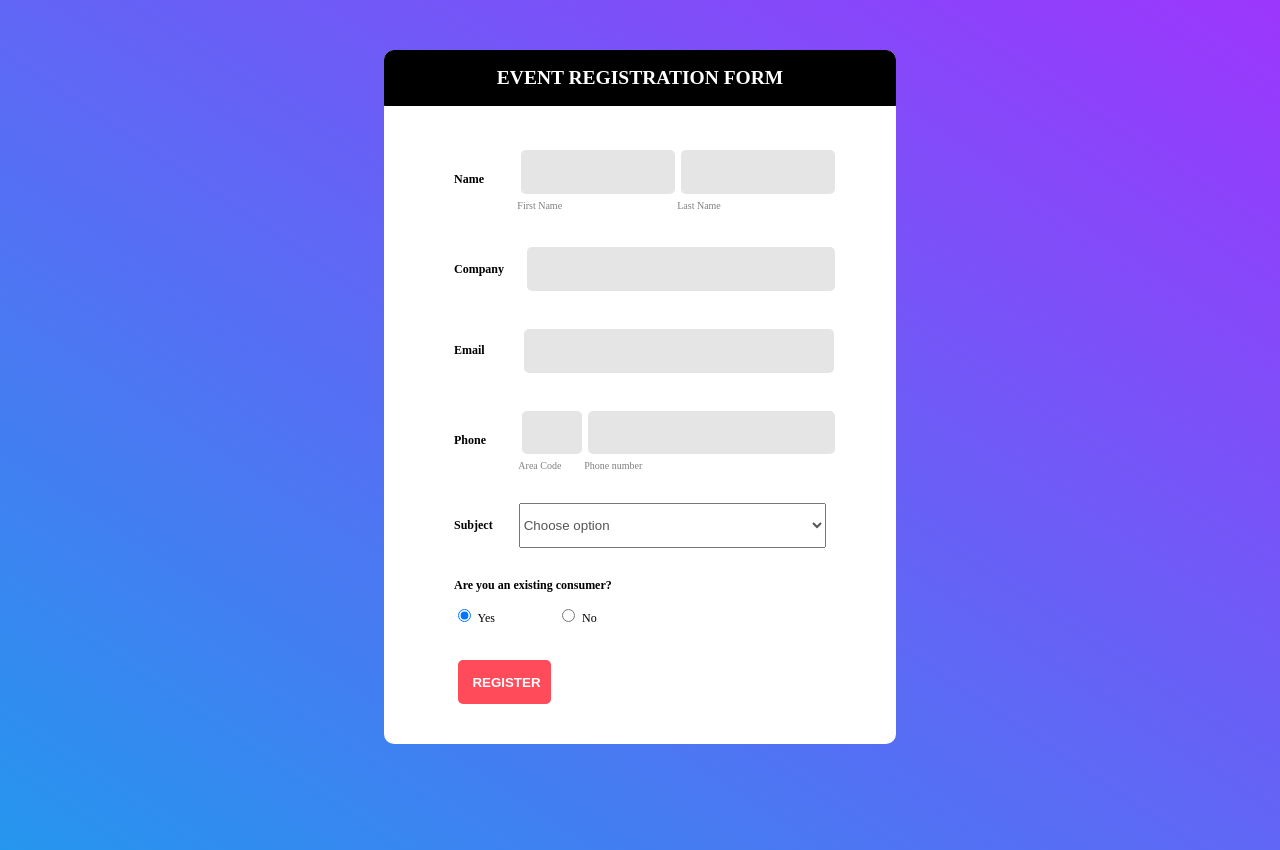
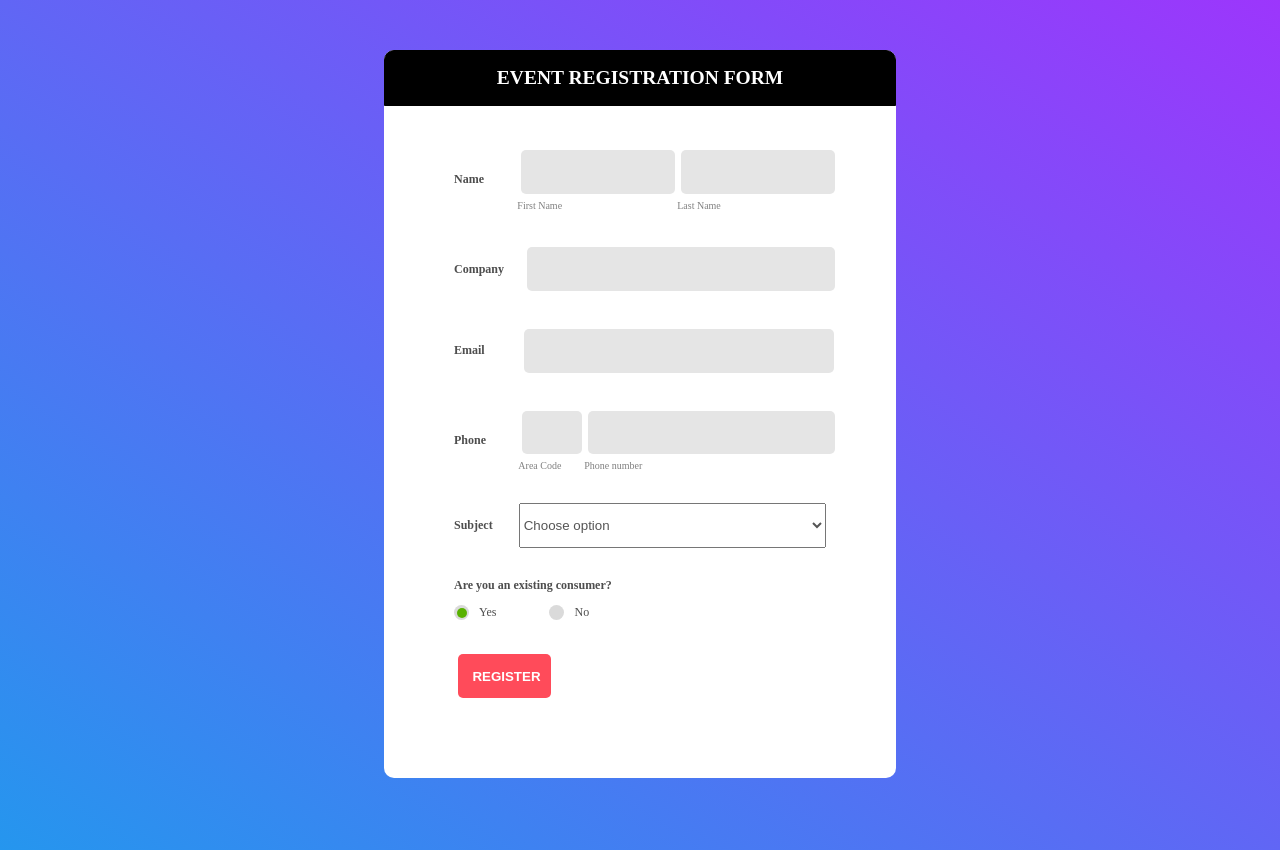
Before and after one commit to Clarisse-BREANT/SIMPLON, a PHP site: page /form.html in a window 1280 px wide. Run offline with PHP 8.4, Linux system fonts and the light colour scheme.

Commit message:
Radio Input finished

```diff
--- a/10_2020/TP_Formulaire/css/form.css
+++ b/10_2020/TP_Formulaire/css/form.css
@@ -27,6 +27,7 @@ form{
     font-size: 13px;
 }
 .container{
+    color:rgb(78, 78, 78);
     margin:70px;
     margin-bottom: 30px;
     margin-top: 30px;
@@ -36,7 +37,7 @@ div {
     /*border: 1px solid red;*/
 }
 span, p{
-    font-weight: bold;
+    font-weight: 900;
 }
 
 
@@ -152,5 +153,74 @@ input, #option{
     color: white;
     width: 25%;
     font-weight: bold;
-    margin-bottom: 40px;
+    margin-bottom: 80px;
 }
+
+
+/*//////////////RADIO//////////////*/
+/* Customize the label (the container) */
+
+.radio_container {
+    position: relative;
+    padding-left: 25px;
+    margin-right: 50px;
+    cursor: pointer;
+    font-size: 12px;
+    -webkit-user-select: none;
+    -moz-user-select: none;
+    -ms-user-select: none;
+    user-select: none;
+  }
+
+  /* Hide the browser's default radio button */
+  .radio_container input {
+    position: absolute;
+    opacity: 0;
+    cursor: pointer;
+    height: 0;
+    width: 0;
+  }
+
+  /* Create a custom radio button */
+  .checkmark {
+    position: absolute;
+    top: 0;
+    left: 0;
+    height: 15px;
+    width: 15px;
+    background-color: rgb(218, 218, 218);
+    border-radius: 50%;
+  }
+
+  /* On mouse-over, add a grey background color */
+  .radio_container:hover input ~ .checkmark {
+    background-color: #ccc;
+  }
+
+  /* When the radio button is checked, add a blue background */
+  .radio_container input:checked ~ .checkmark {
+    background-color: rgb(218, 218, 218);
+  }
+
+  /* Create the indicator (the dot/circle - hidden when not checked) */
+  .checkmark:after {
+    content: "";
+    position: absolute;
+    display: none;
+  }
+
+  /* Show the indicator (dot/circle) when checked */
+  .radio_container input:checked ~ .checkmark:after {
+    display: block;
+    background-color: rgb(88, 177, 0);
+  }
+
+  /* Style the indicator (dot/circle) */
+  .radio_container .checkmark:after {
+    top: 3px;
+    left: 3px;
+    width: 10px;
+    height: 10px;
+    border-radius: 50%;
+    background: white;
+  }
--- a/10_2020/TP_Formulaire/form.html
+++ b/10_2020/TP_Formulaire/form.html
@@ -99,16 +99,16 @@
         </div>
 
         <!--ROW 6-->
-        <div class='container'>
+        <div class='container radio_div'>
             <!--CHECKBOX-->
             <p>Are you an existing consumer?</p>
-            <label class="radio">
-                <input type="radio" checked="checked" name="radio">
+            <label class="radio_container">
+                <input type="radio" checked="checked" name="radio1">
                 <span class="checkmark"></span>
                 Yes
             </label>
-            <label class="radio">
-                <input type="radio" name="radio">
+            <label class="radio_container">
+                <input type="radio" name="radio1">
                 <span class="checkmark"></span>
                 No
             </label>
```
Also changed, not shown: 10_2020/TP_Formulaire/test.html (+16 -18 lines).
